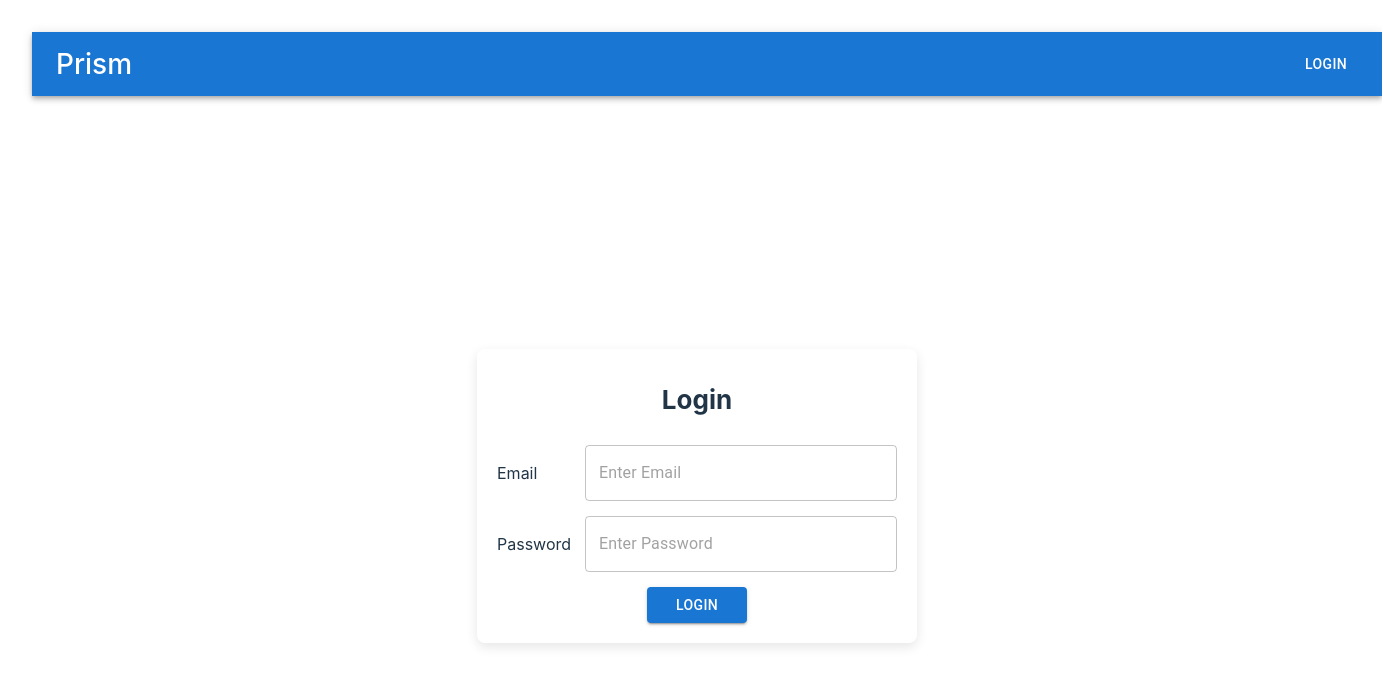
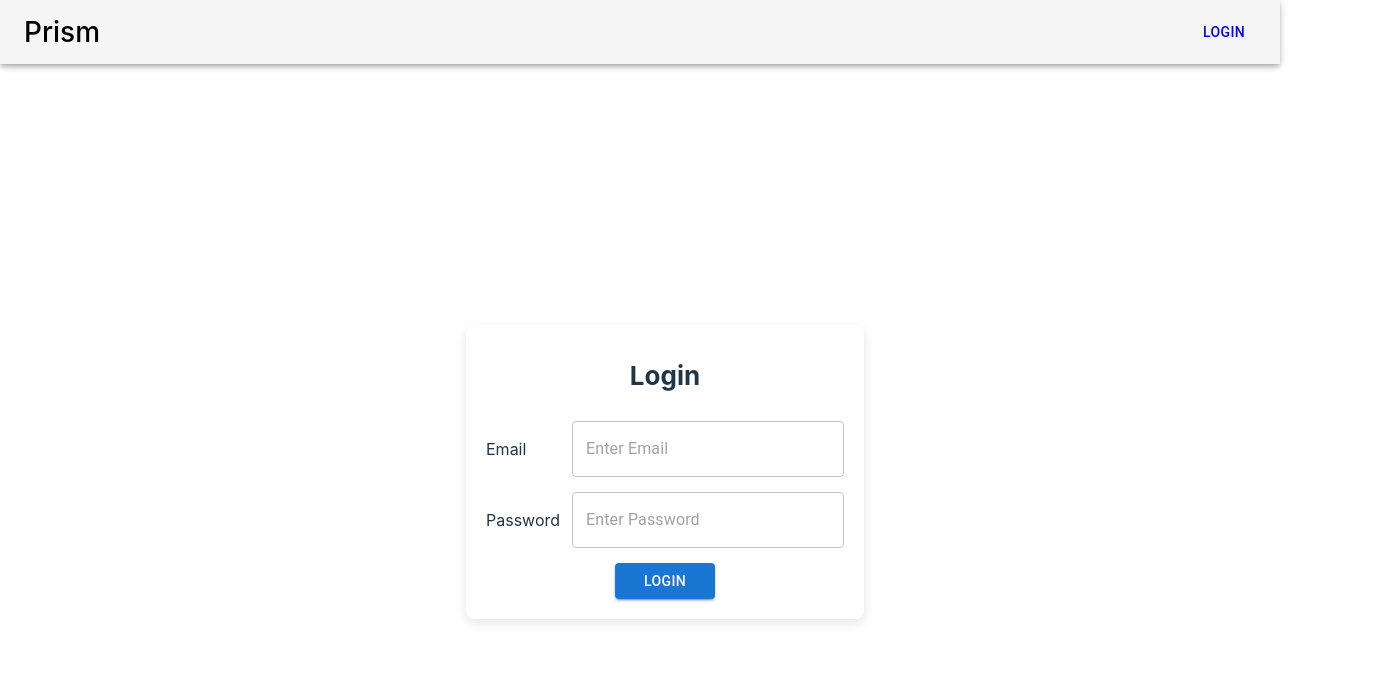
Before and after one commit to mridul588/emp1, a React (Vite) app in the folder frontend/: page /login in a window 1280 px wide. Shown: the top 686 px of the page, 1382 px wide, since content can reach past the window. Built offline with nearby package versions, Linux system fonts and the light colour scheme.

Commit message:
added navbar

```diff
--- a/frontend/src/App.css
+++ b/frontend/src/App.css
@@ -0,0 +1,3 @@
+.adj{
+    margin-top: 40px;
+}
--- a/frontend/src/App.jsx
+++ b/frontend/src/App.jsx
@@ -1,5 +1,5 @@
-import Signup from './pages/Auth/Signup/Signup'
-import './App.css'
+import Signup from './pages/Auth/Signup/Signup';
+import './App.css';
 import { BrowserRouter as Router, Routes, Route } from 'react-router-dom';
 import Login from './pages/Auth/Login/Login';
 import TaskPage from './pages/TaskPage/TaskPage';
@@ -12,15 +12,17 @@ import MyLeaveStatus from './pages/LeavePage/MyLeaveStatus.jsx';
 import LandingPage from './pages/Landing/LandingPage.jsx';
 import EmployeeTable from './pages/Admin/Employee/EmployeeTable.jsx';
 import Work from './pages/Work/Work.jsx';
-
+import Navbar from './components/Navbar/Navbar.jsx';
 
 function App() {
+  return (
 
-
-  return (
-    <>
       <div>
-      <Routes>
+      <div >
+        <Navbar />
+      </div>
+        <div className='adj'>
+          <Routes>
             <Route path="/" element={<LandingPage />} />
             <Route path="/login" element={<Login />} />
             <Route path="/signup" element={<Signup />} />
@@ -31,12 +33,13 @@ function App() {
             <Route path="/user" element={<UserDashboard />} />
             <Route path="/admin" element={<AdminDashboard />} />
             <Route path="/status" element={<MyLeaveStatus />} />
-            <Route path="/emp" element={<EmployeeTable />}  />
-            <Route path="/work" element={<Work />}  />
+            <Route path="/emp" element={<EmployeeTable />} />
+            <Route path="/work" element={<Work />} />
           </Routes>
+        </div>
       </div>
-    </>
+
   )
 }
 
-export default App
+export default App;
--- a/frontend/src/components/Navbar/Navbar.jsx
+++ b/frontend/src/components/Navbar/Navbar.jsx
@@ -31,7 +31,7 @@ export default function Navbar() {
 
     return (
         <Box sx={{ flexGrow: 1 }}>
-            <AppBar position="static">
+            <AppBar position="fixed" sx={{ top: 0, left: 0, right: 0, backgroundColor: '#f5f5f5', color: 'black' }}>
                 <Toolbar>
                     <IconButton
                         size="large"
@@ -47,10 +47,10 @@ export default function Navbar() {
                     </Typography>
                     {exist ? (
                         <Button color="inherit" onClick={handleLogout}>
-                            Logout
+                            Log out
                         </Button>
                     ) : (
-                        <Button color="inherit" onClick={handleLogin}>
+                        <Button sx={{ color: 'blue' }} onClick={handleLogin}>
                             Login
                         </Button>
                     )}
--- a/frontend/src/pages/Auth/Login/Login.jsx
+++ b/frontend/src/pages/Auth/Login/Login.jsx
@@ -53,10 +53,6 @@ const Login = () => {
 
     return (
         <div>
-        <div style={{"width": '1350px'}}>
-        <Navbar />
-        </div>
-
         <div className="login-container">
             <div className="login-form">
                 <h1 className="login-title">Login</h1>
```
